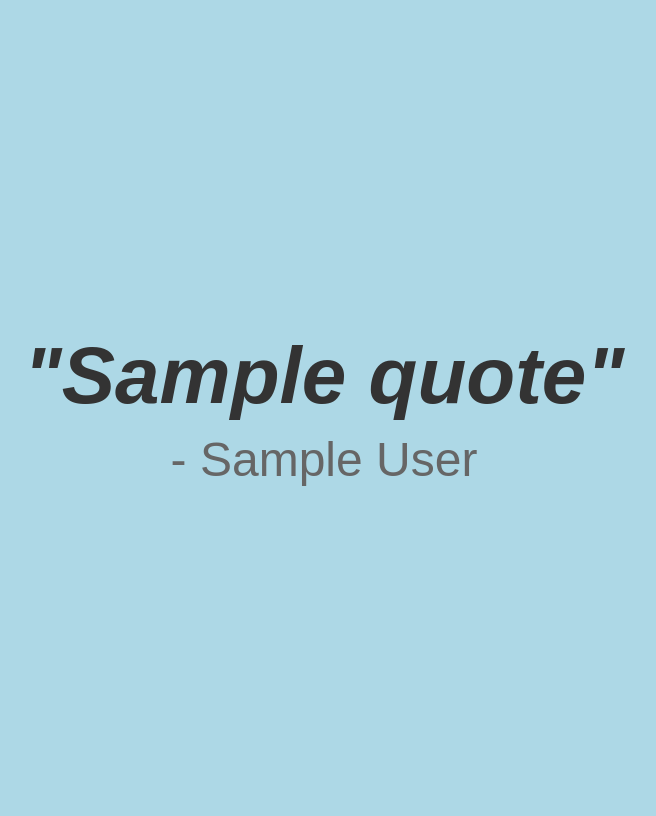
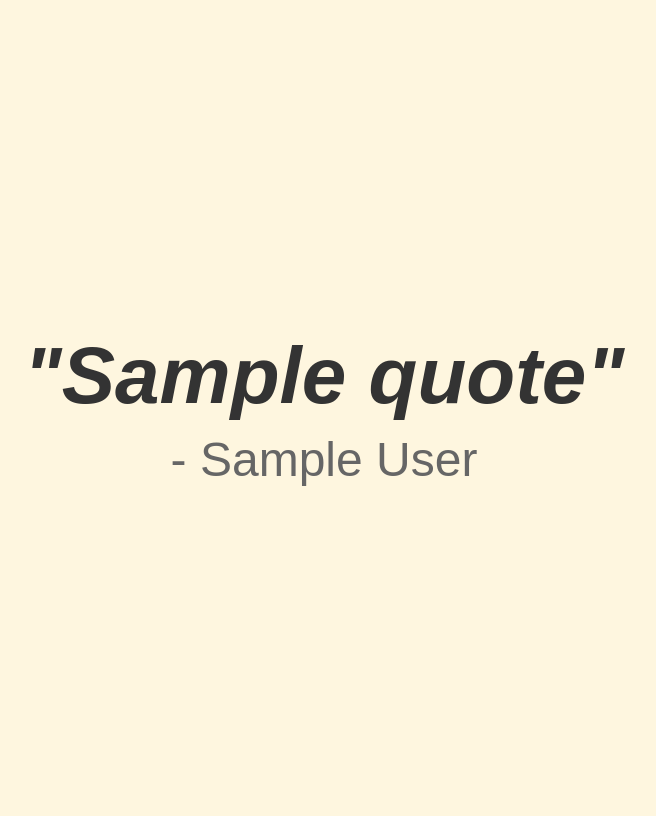
Before and after one commit to Blazz2/citati_ang, a Flask app: page / in a window 1280 px wide. Shown: the whole page, without its empty margins (316-972 px from the left). Run offline with Flask 3, Linux system fonts and the light colour scheme; a database or web service that is not in the repository returns one stand-in record (values such as "Sample title"); data that the repository does not hold is empty.

Commit message:
Posodobljen CSS v style.css

```diff
--- a/static/css/style.css
+++ b/static/css/style.css
@@ -1,6 +1,6 @@
 body {
     font-family: Arial, sans-serif;
-    background-color: lightblue;
+    background-color: #FEF6DF;
     margin-left: 50px;
     margin-right: 50px;
     padding: 0;
```
